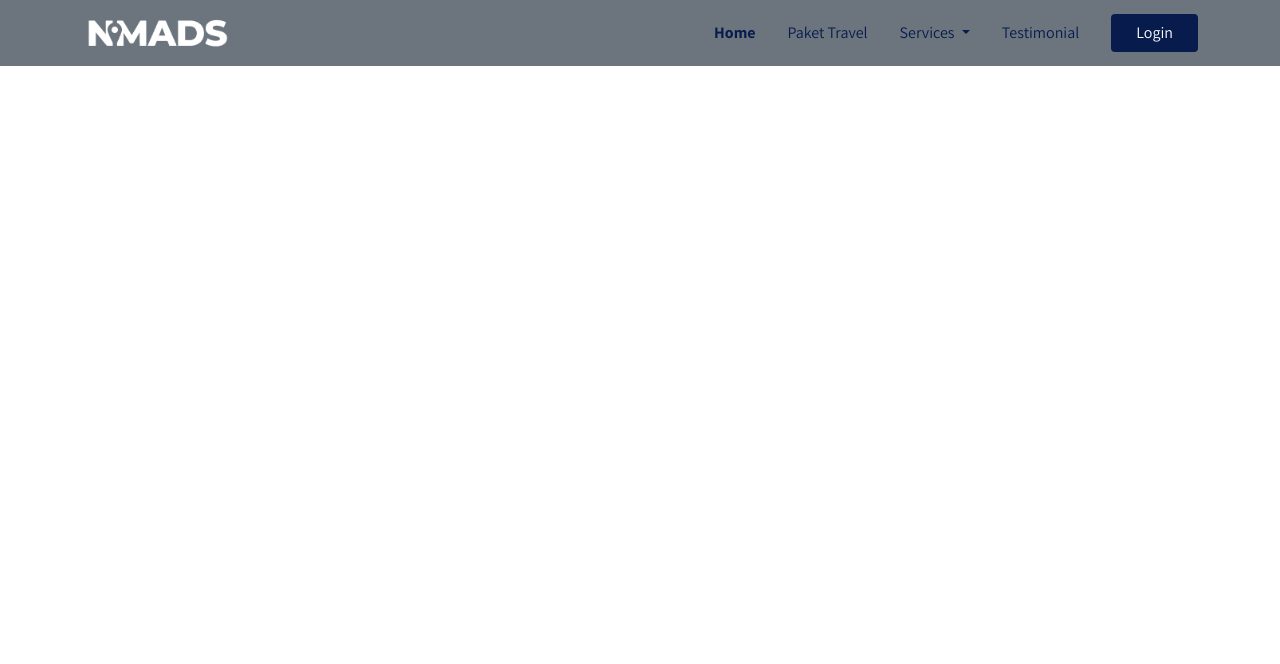
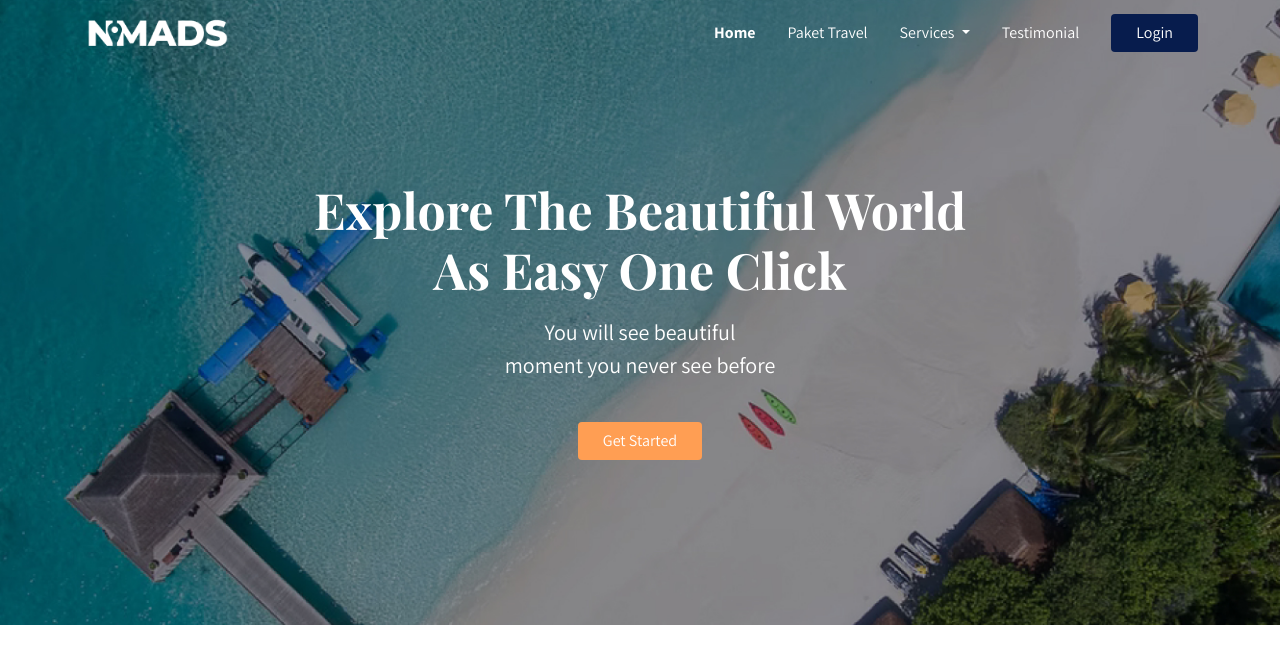
Before and after one commit to yogidelfiandra/nomads-web-travel, a website built with webpack: page src/template/index.html in a window 1280 px wide. Built offline with nearby package versions, Linux system fonts and the light colour scheme.

Commit message:
make a header

```diff
--- a/src/styles/scss/_buttons.scss
+++ b/src/styles/scss/_buttons.scss
@@ -9,3 +9,13 @@
     color: map-get($colors, light);
   }
 }
+
+.btn-get-started {
+  background-color: map-get($colors, secondary);
+  color: map-get($colors, light);
+
+  &:hover {
+    background-color: map-get($colors, secondary-hover);
+    color: map-get($colors, light);
+  }
+}
--- a/src/styles/scss/_colors.scss
+++ b/src/styles/scss/_colors.scss
@@ -1,5 +1,7 @@
 $colors: (
   'primary': #071c4d,
   'primary-hover': #20335f,
+  'secondary': #ff9e53,
+  'secondary-hover': #e68e4b,
   'light': #fff,
 );
--- a/src/styles/scss/main.scss
+++ b/src/styles/scss/main.scss
@@ -19,12 +19,34 @@ body {
 .navbar-nav {
   .nav-item {
     .nav-link {
-      color: map-get($colors, primary);
+      color: map-get($colors, light);
 
       &.active {
         font-weight: map-get($font-assistant, bold);
-        color: map-get($colors, primary);
+        color: map-get($colors, light);
       }
     }
   }
 }
+
+header {
+  padding: 180px 0 165px;
+  margin-top: -66px;
+  background-image: url('../../public/images/header.jpg');
+  background-size: cover;
+
+  h1,
+  p {
+    color: map-get($colors, light);
+  }
+
+  h1 {
+    font-size: 50px;
+    font-family: 'Playfair Display', serif;
+    font-weight: map-get($font-playfair, bold);
+  }
+
+  p {
+    font-size: 22px;
+  }
+}
--- a/src/template/index.html
+++ b/src/template/index.html
@@ -7,8 +7,7 @@
     <title>Nomads</title>
   </head>
   <body>
-    <header>
-      <nav class="navbar navbar-expand-lg navbar-dark bg-secondary">
+    <nav class="navbar navbar-expand-lg navbar-dark">
       <div class="container">
         <a href="#" class="navbar-brand">
           <img src="../public/images/logo.png" alt="Logo NOMADS" />
@@ -70,6 +69,17 @@
         </div>
       </div>
     </nav>
+
+    <header class="text-center">
+      <h1>
+        Explore The Beautiful World <br />
+        As Easy One Click
+      </h1>
+      <p class="mt-3">
+        You will see beautiful <br />
+        moment you never see before
+      </p>
+      <a href="#" class="btn btn-get-started px-4 mt-4">Get Started</a>
     </header>
   </body>
 </html>
```
Also changed, not shown: src/public/images/header.jpg (added), src/styles/css/main.css, 1 other file. Lines whose indentation alone changed are shown as unchanged.
